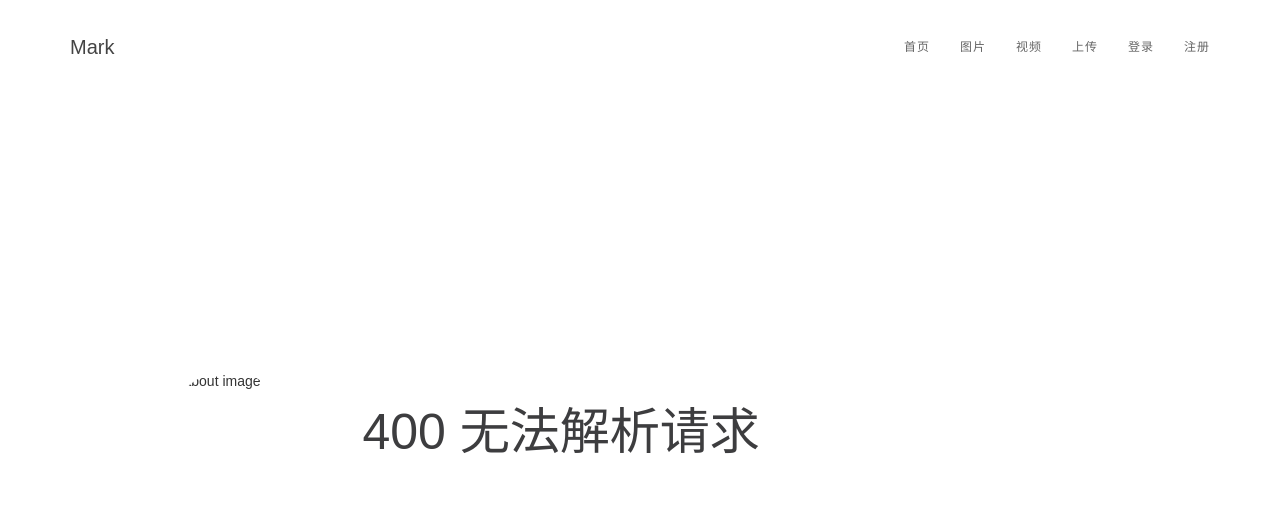
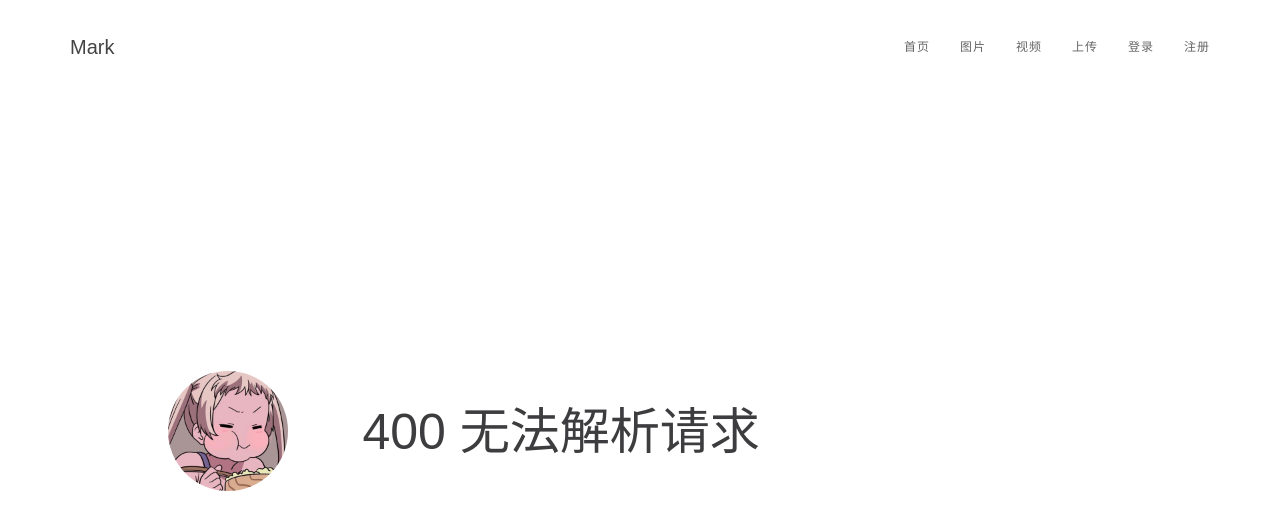
Before and after one commit to DJtang/MyWebServer, a plain HTML site: page resources/400.html in a window 1280 px wide. Drawn offline with Linux system fonts and the light colour scheme; a web font is replaced by a local one.

Commit message:
修改了一些静态文件

```diff
--- a/resources/400.html
+++ b/resources/400.html
@@ -64,7 +64,7 @@
                <div class="row">
 
                     <div class="col-md-offset-1 col-md-2 col-sm-3">
-                         <img src="images/profile-image.svg" class="wow fadeInUp img-responsive img-circle"
+                         <img src="images/profile-image.jpg" class="wow fadeInUp img-responsive img-circle"
                               data-wow-delay="0.2s" alt="about image">
                     </div>
                     <div class="col-md-8 col-sm-8">
```
Also changed, not shown: resources/403.html (+1 -1 lines), resources/404.html (+1 -1 lines), resources/405.html (+1 -1 lines).
